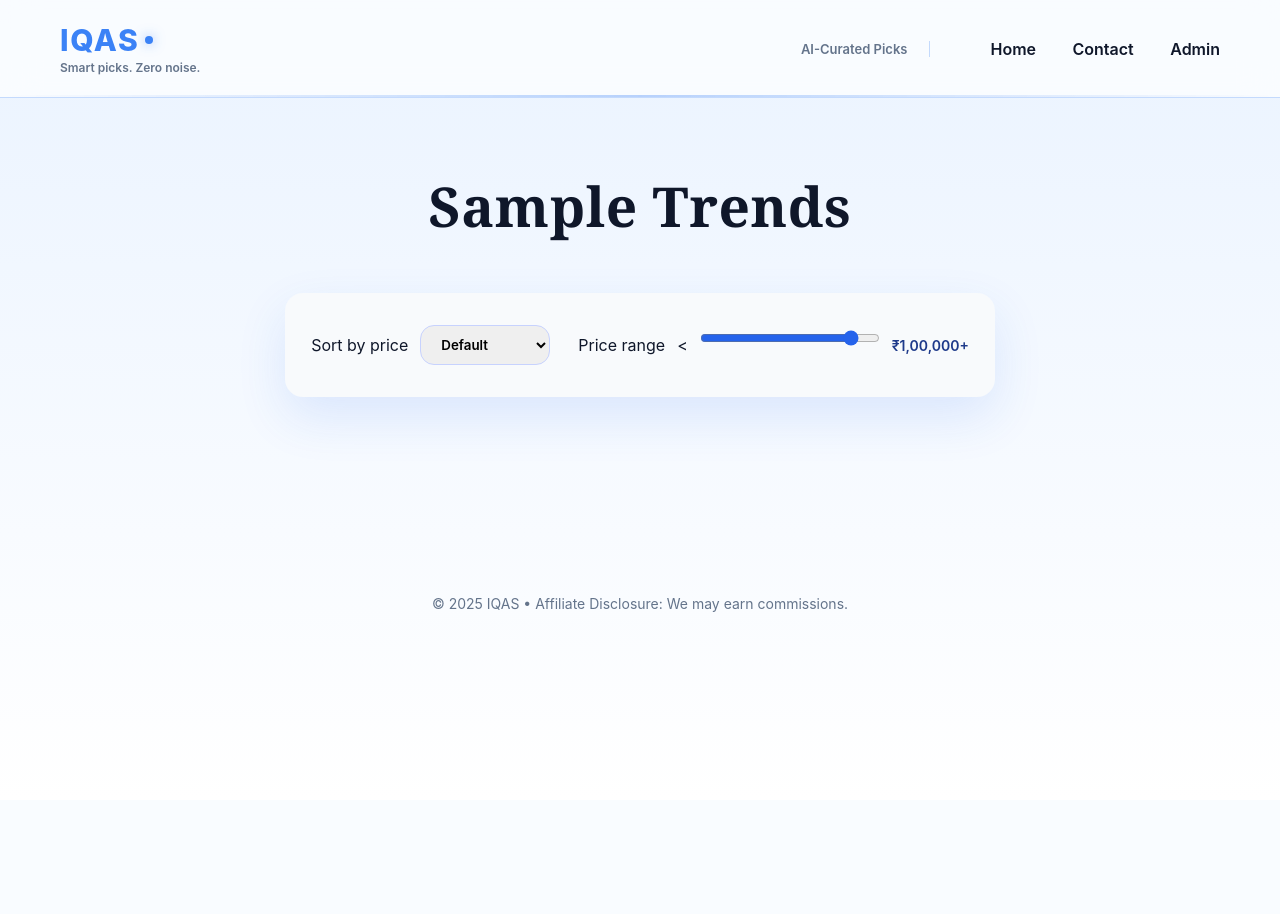
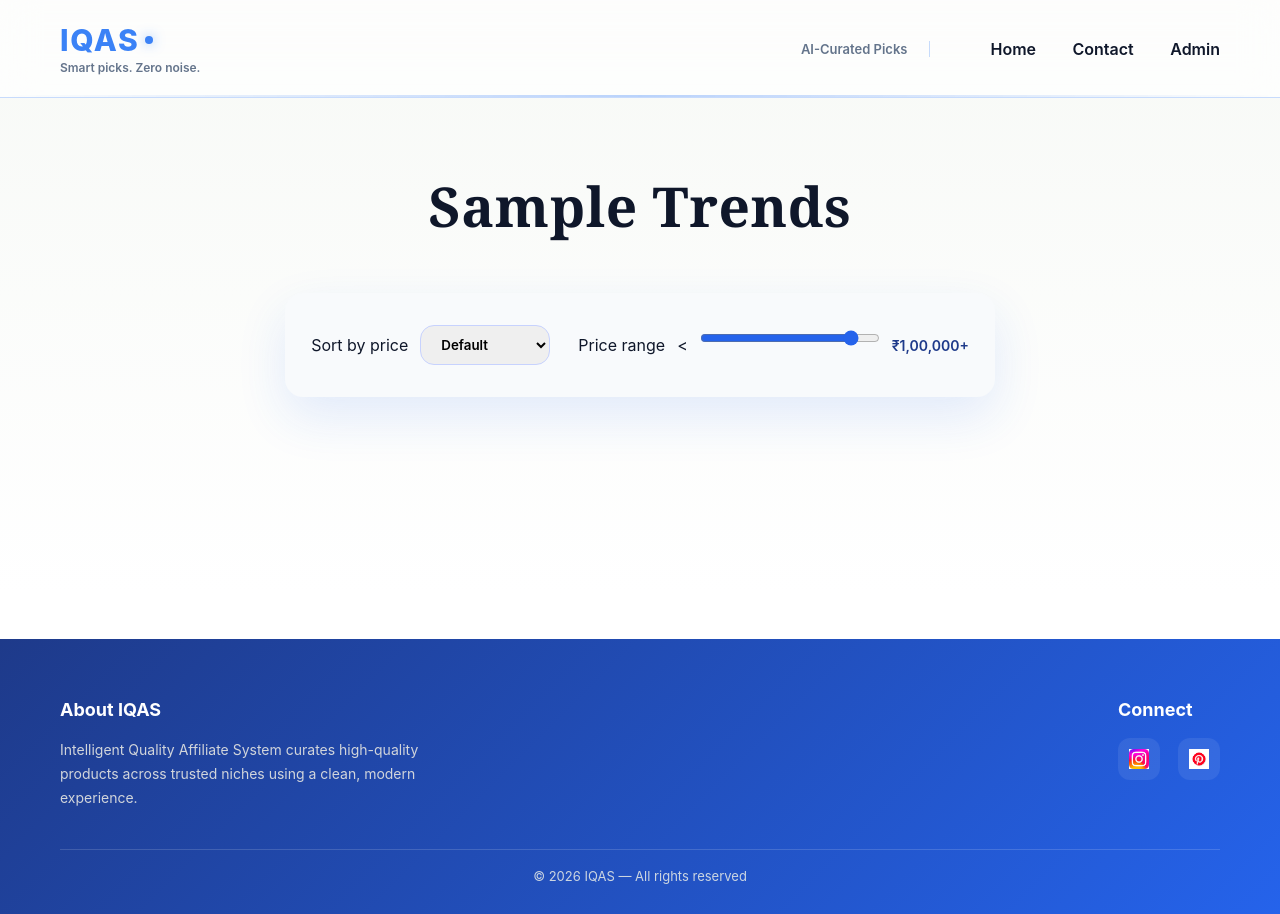
Before and after one commit to mirzaasim2001/iqas_2001, a Flask app: a page that uses templates/base.html in a window 1280 px wide. Before the commit the page ends 612 px from the top, so only its background shows below. Run offline with Flask 3, Linux system fonts and the light colour scheme; data that the repository does not hold is empty.

Commit message:
Footer Addition and feature limit inc

```diff
--- a/app.py
+++ b/app.py
@@ -30,7 +30,7 @@ def home():
         supabase.table("products")
         .select("*")
         .eq("is_featured", True)
-        .limit(6)
+        .limit(10)
         .execute()
         .data
     )
--- a/static/style.css
+++ b/static/style.css
@@ -20,10 +20,32 @@
 }
 
 body {
-    background: linear-gradient(180deg, var(--blue-soft), #ffffff);
+    background: linear-gradient(
+        180deg,
+        #f7f9f6 0%,
+        #ffffff 65%
+    );
     color: var(--text-main);
     min-height: 100vh;
 }
+
+/* 🔒 Prevent unwanted horizontal scroll */
+html, body {
+    overflow-x: hidden;
+}
+
+/* 🔒 Contain glow & pseudo-elements */
+.card,
+.niche-card,
+.section-box {
+    overflow: hidden;
+}
+
+/* 🔒 Prevent marquee overflow */
+.featured-slider {
+    overflow-x: hidden;
+}
+
 
 /* ---------------- NAVBAR ---------------- */
 
@@ -204,7 +226,9 @@ section {
     padding: 70px 60px;
     max-width: 1200px;
     margin: auto;
+    background: transparent;
 }
+
 
 section h2,
 section h3 {
@@ -332,6 +356,15 @@ section h3 {
     font-size: 55px;
 }
 
+
+/* Smaller, cleaner product page title */
+.product-header h1 {
+    font-family: "Inter", "Segoe UI", system-ui, sans-serif;
+    font-size: 34px;
+    font-weight: 700;
+    letter-spacing: 0.2px;
+    line-height: 1.3;
+}
 
 /* ---------------- PRODUCTS ---------------- */
 
@@ -550,12 +583,90 @@ button:hover {
 
 /* ---------------- FOOTER ---------------- */
 
-.footer {
+.site-footer {
+    background: linear-gradient(
+        135deg,
+        #1e3a8a,
+        #2563eb
+    ); /* same blue family as IQAS */
+    color: #e5e7eb;
+    padding: 60px 60px 30px;
+    margin-top: 80px;
+}
+
+
+.footer-inner {
+    max-width: 1200px;
+    margin: auto;
+    display: flex;
+    justify-content: space-between;
+    gap: 60px;
+}
+
+.footer-col {
+    max-width: 420px;
+}
+
+.footer-col h4 {
+    font-size: 18px;
+    font-weight: 700;
+    margin-bottom: 18px;
+    color: #ffffff;
+}
+
+.footer-col p {
+    font-size: 14px;
+    line-height: 1.7;
+    color: #d1d5db;
+}
+
+/* SOCIAL */
+.footer-social .social-icons {
+    display: flex;
+    gap: 18px;
+    margin-top: 10px;
+}
+
+.footer-social a {
+    width: 42px;
+    height: 42px;
+    background: rgba(255,255,255,0.08);
+    border-radius: 12px;
+    display: flex;
+    align-items: center;
+    justify-content: center;
+    transition: transform 0.25s ease, background 0.25s ease;
+}
+
+.footer-social a:hover {
+    transform: translateY(-4px);
+    background: rgba(255,255,255,0.18);
+}
+
+.footer-social img {
+    width: 20px;
+    height: 20px;
+
+}
+
+/* BOTTOM BAR */
+.footer-bottom {
+    margin-top: 40px;
+    padding-top: 18px;
+    border-top: 1px solid rgba(255,255,255,0.15);
     text-align: center;
-    padding: 36px;
-    color: var(--text-muted);
-    font-size: 14px;
+    font-size: 13px;
+    color: #cbd5e1;
 }
+
+/* RESPONSIVE */
+@media (max-width: 900px) {
+    .footer-inner {
+        flex-direction: column;
+        gap: 40px;
+    }
+}
+
 
 /* ---------------- FLASH ---------------- */
 
--- a/templates/base.html
+++ b/templates/base.html
@@ -42,9 +42,38 @@
 
 {% block content %}{% endblock %}
 
-<footer class="footer">
-    <p>© 2025 IQAS • Affiliate Disclosure: We may earn commissions.</p>
+<footer class="site-footer">
+    <div class="footer-inner">
+
+        <!-- LEFT: ABOUT -->
+        <div class="footer-col">
+            <h4>About IQAS</h4>
+            <p>
+                Intelligent Quality Affiliate System curates high-quality products
+                across trusted niches using a clean, modern experience.
+            </p>
+        </div>
+
+        <!-- RIGHT: SOCIAL -->
+        <div class="footer-col footer-social">
+            <h4>Connect</h4>
+            <div class="social-icons">
+                <a href="#" aria-label="Instagram" target="_blank">
+                    <img src="/static/instagram-logo.jpg" alt="Instagram">
+                </a>
+                <a href="#" aria-label="Pinterest" target="_blank">
+                    <img src="/static/pinterest-logo.png" alt="Pinterest">
+                </a>
+            </div>
+        </div>
+
+    </div>
+
+    <div class="footer-bottom">
+        © 2026 IQAS — All rights reserved
+    </div>
 </footer>
+
 
 <script>
 const input = document.getElementById("productSearch");
--- a/templates/product_detail.html
+++ b/templates/product_detail.html
@@ -1,9 +1,10 @@
 {% extends "base.html" %}
 {% block content %}
 
-<section class="page-header">
+<section class="page-header product-header">
     <h1>{{ product.title }}</h1>
 </section>
+
 
 <section>
     <div class="grid" style="grid-template-columns: 1fr 1fr;">
```
Also changed, not shown: static/instagram-logo.jpg (added), static/pinterest-logo.png (added).
